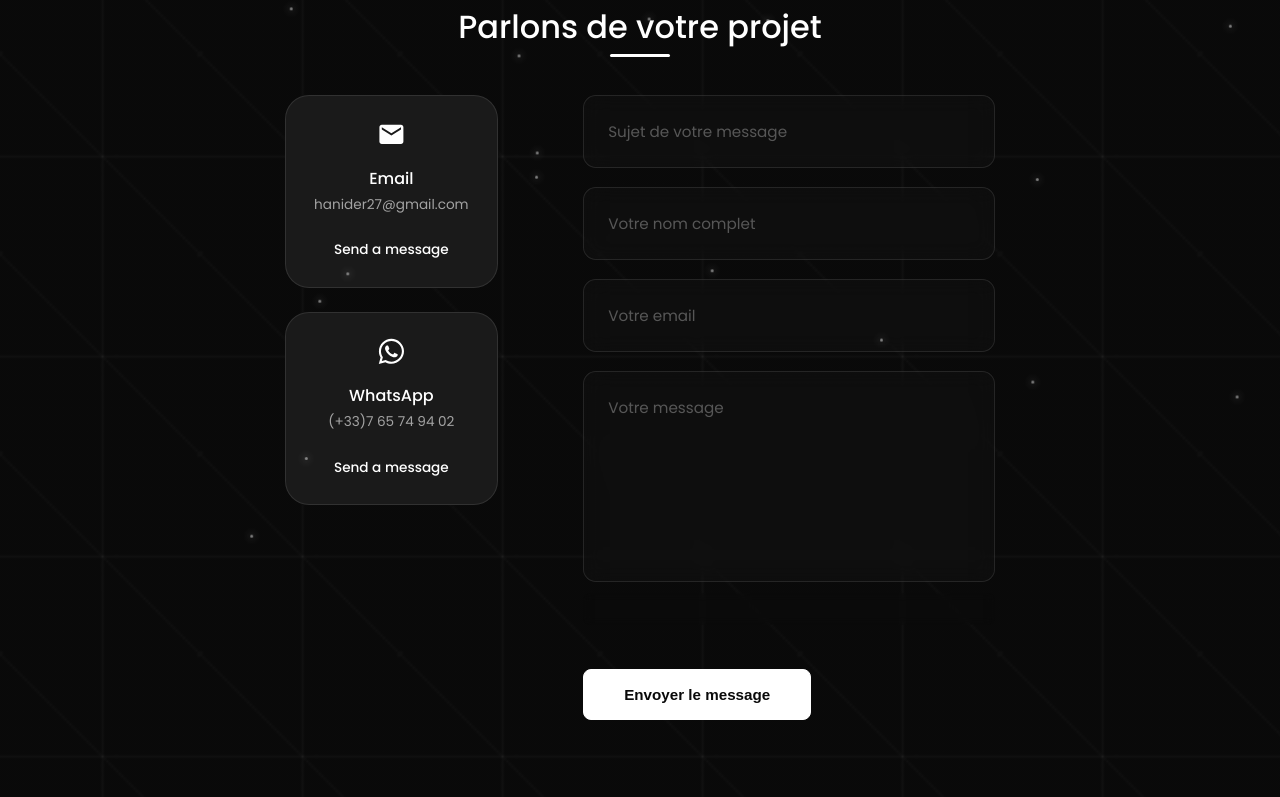
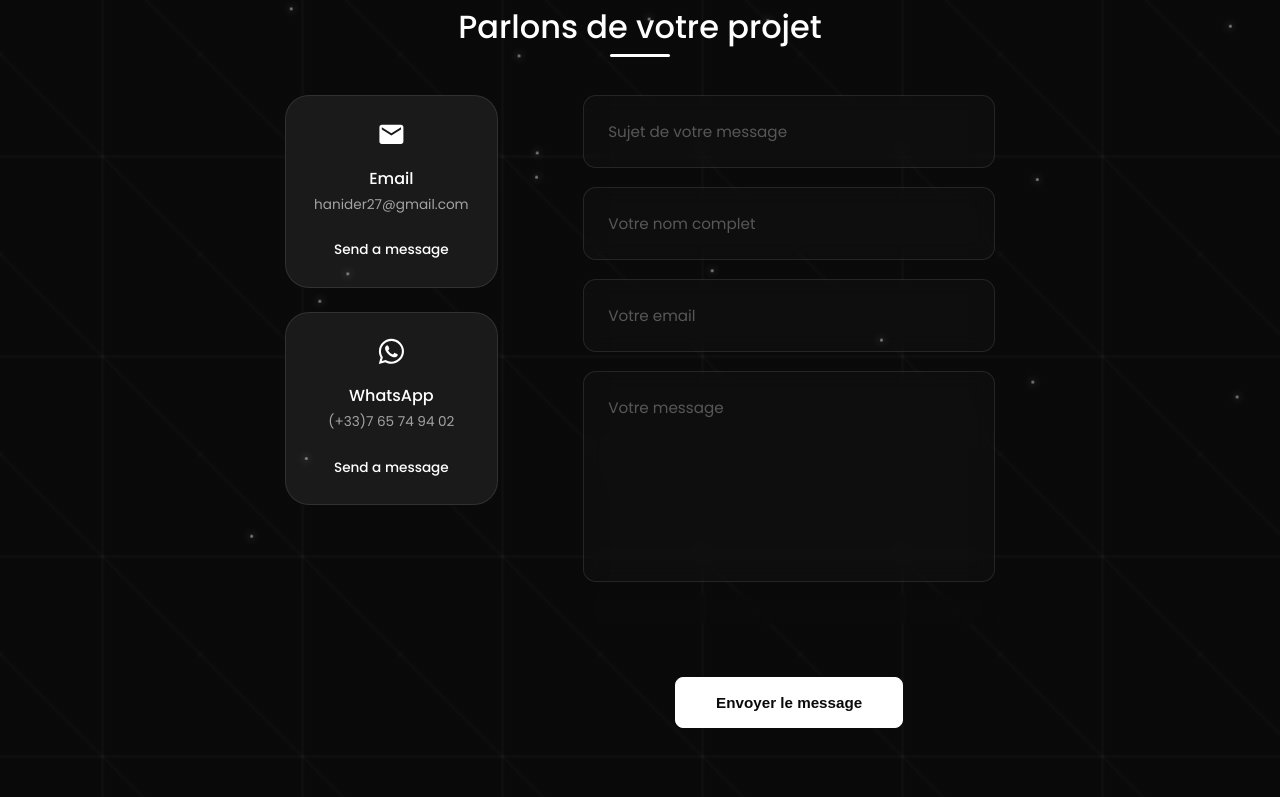
Before and after one commit to Hani19000/Portfolio-Hani, a React (Vite) app in the folder frontend/: page / in a window 1280 px wide. Shown: the part 5746-6543 px from the top of the page. Built offline with nearby package versions, Linux system fonts and the light colour scheme; no server answers.

Commit message:
mise a jours

```diff
--- a/frontend/src/styles/contact.css
+++ b/frontend/src/styles/contact.css
@@ -155,6 +155,7 @@ form .btn-primary {
   transition: var(--transition);
   border-radius: 0.5rem;
   margin-top: -0.5rem;
+  margin : 0 auto
 }
 
 form .btn-primary:hover {
```
